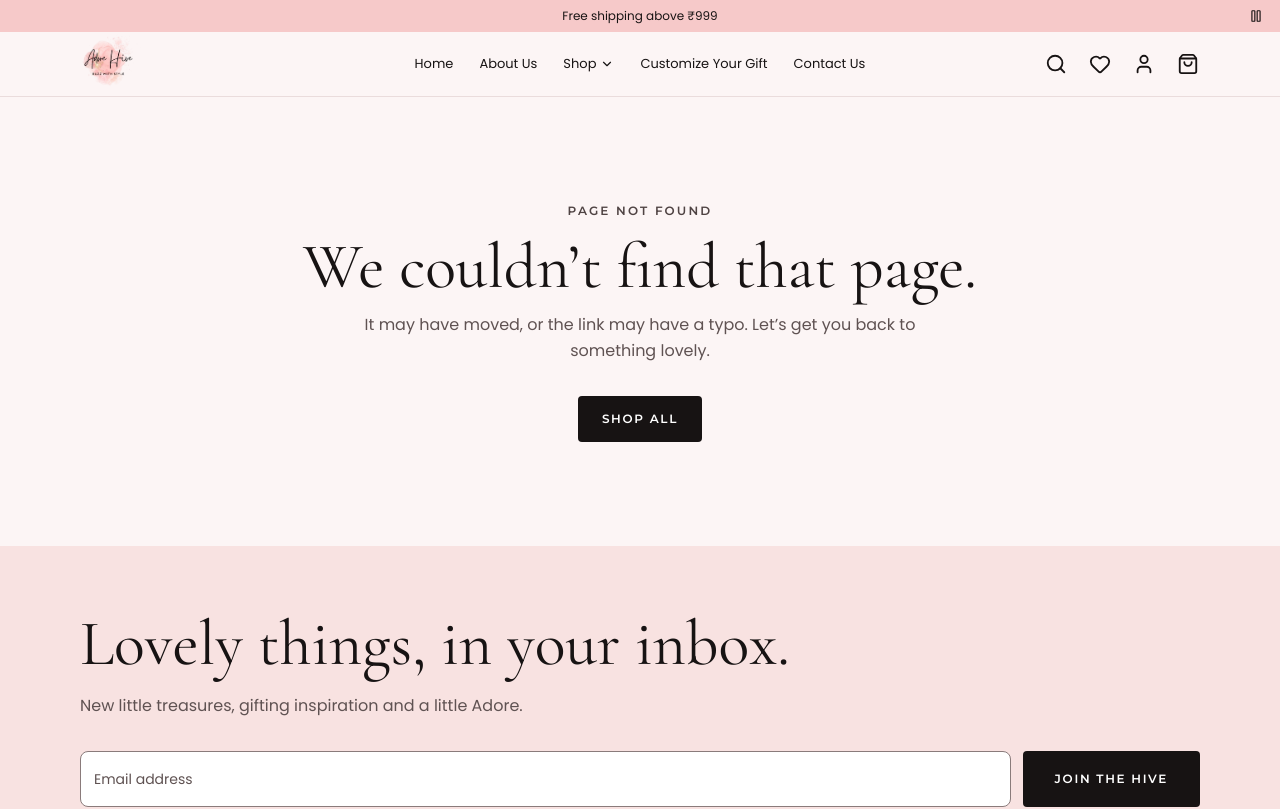
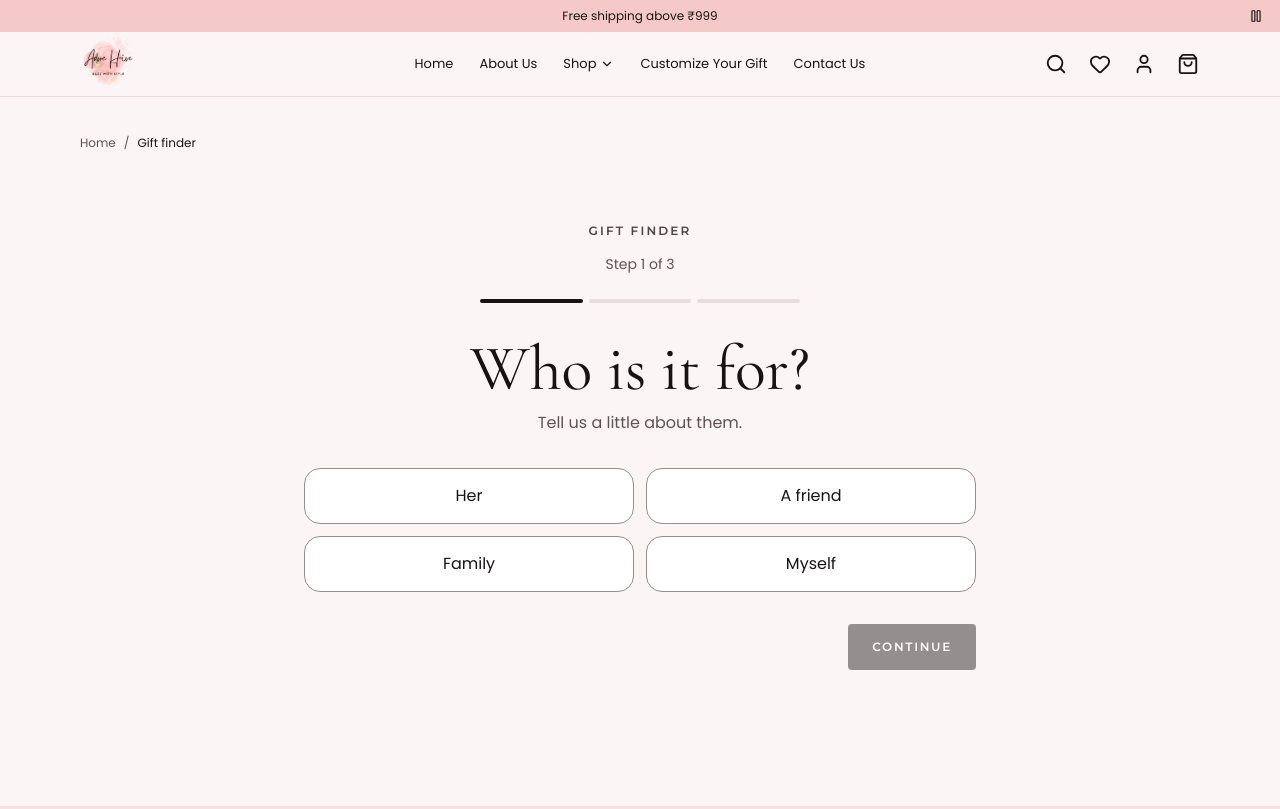
Before and after one commit to SuyashVJain/adore_hive, a React (Vite) app: page /gift-finder in a window 1280 px wide. Shown: the top 809 px of the page. Built offline with nearby package versions, Linux system fonts and the light colour scheme.

Commit message:
Add a three-step gift finder that ends on a filtered Shop page

```diff
--- a/scripts/sitemap.mjs
+++ b/scripts/sitemap.mjs
@@ -34,7 +34,7 @@ if (!indexable) {
   const categories = ['jewellery', 'hair-accessories', 'handmade-crochet', 'customized-gifting']
   const paths = [
     '/', '/shop', ...categories.map((c) => `/shop/${c}`), ...products.map((p) => `/product/${p}`),
-    '/about', '/contact', '/hamper-studio', '/letter-studio',
+    '/about', '/contact', '/hamper-studio', '/letter-studio', '/gift-finder',
     '/policies/shipping', '/policies/returns', '/policies/privacy', '/policies/terms',
   ]
   const xml = `<?xml version="1.0" encoding="UTF-8"?>\n<urlset xmlns="http://www.sitemaps.org/schemas/sitemap/0.9">\n${paths.map((p) => `  <url><loc>${SITE}${p}</loc></url>`).join('\n')}\n</urlset>\n`
--- a/src/App.tsx
+++ b/src/App.tsx
@@ -23,6 +23,7 @@ const AccountPage = named(() => import('@/pages/AccountPage'), 'AccountPage')
 const AboutPage = named(() => import('@/pages/AboutPage'), 'AboutPage')
 const Contact = named(() => import('@/pages/ContactPage'), 'Contact')
 const PolicyPage = named(() => import('@/pages/policies/PolicyPage'), 'PolicyPage')
+const GiftFinder = named(() => import('@/pages/GiftFinder'), 'GiftFinder')
 const HamperStudioPage = named(() => import('@/pages/HamperStudio'), 'HamperStudioPage')
 const LetterStudioPage = named(() => import('@/pages/LetterStudio'), 'LetterStudioPage')
 const NotFound = named(() => import('@/pages/pages'), 'NotFound')
@@ -46,6 +47,7 @@ export default function App() {
           <Route path="shop/:category" element={<Category />} />
           <Route path="product/:id" element={<ProductPage />} />
           <Route path="hamper-studio" element={<HamperStudioPage />} />
+          <Route path="gift-finder" element={<GiftFinder />} />
           <Route path="letter-studio" element={<LetterStudioPage />} />
           <Route path="search" element={<SearchPage />} />
           <Route path="order-confirmation/:id" element={<OrderConfirmation />} />
--- /dev/null
+++ b/src/pages/GiftFinder.tsx
@@ -0,0 +1,109 @@
+import { useRef, useState, type FormEvent } from 'react'
+import { useNavigate } from 'react-router-dom'
+import { ArrowLeft } from 'lucide-react'
+import { Breadcrumbs, Button } from '@/components/ui'
+import { occasions, recipients } from '@/data/products'
+import { applyFilters, emptyFilters } from '@/lib/listing'
+import { useSeo } from '@/lib/useDocumentTitle'
+import { products } from '@/data/products'
+import { meta } from '@/seo/routes'
+
+const budgets = [
+  { id: 'u500', label: 'Under ₹500', max: 499 },
+  { id: '500-1000', label: '₹500 to ₹1,000', min: 500, max: 1000 },
+  { id: '1000-2000', label: '₹1,000 to ₹2,000', min: 1000, max: 2000 },
+  { id: '2000+', label: '₹2,000 and above', min: 2000 },
+  { id: 'any', label: 'Anything goes' },
+] as const
+
+type Answers = { who: string; occasion: string; budget: string }
+const empty: Answers = { who: '', occasion: '', budget: '' }
+
+const steps = [
+  { key: 'who', title: 'Who is it for?', hint: 'Tell us a little about them.', options: recipients.map((r) => ({ id: r.slug, label: r.label })) },
+  { key: 'occasion', title: 'What are you celebrating?', hint: 'Big or small, every reason counts.', options: occasions.map((o) => ({ id: o.slug, label: o.label })) },
+  { key: 'budget', title: 'What feels right to spend?', hint: 'We will keep it within your budget.', options: budgets.map((b) => ({ id: b.id, label: b.label })) },
+] as const
+
+function toQuery(a: Answers) {
+  const b = budgets.find((x) => x.id === a.budget)
+  const sp = new URLSearchParams()
+  if (a.who) sp.set('for', a.who)
+  if (a.occasion) sp.set('occasion', a.occasion)
+  if (b && 'min' in b && b.min) sp.set('min', String(b.min))
+  if (b && 'max' in b && b.max) sp.set('max', String(b.max))
+  sp.set('finder', '1')
+  return sp
+}
+
+/** Three quick questions, then a filtered Shop page. Native radios inside a fieldset, so arrows, Space and Enter work. */
+export function GiftFinder() {
+  useSeo(meta.giftFinder.title, meta.giftFinder.description)
+  const navigate = useNavigate()
+  const [step, setStep] = useState(0)
+  const [a, setA] = useState<Answers>(empty)
+  const heading = useRef<HTMLHeadingElement>(null)
+  const s = steps[step]
+  const value = a[s.key]
+
+  const go = (n: number) => { setStep(n); requestAnimationFrame(() => heading.current?.focus()) }
+  const submit = (e: FormEvent) => {
+    e.preventDefault()
+    if (!value) return
+    if (step < steps.length - 1) return go(step + 1)
+    navigate(`/shop?${toQuery(a).toString()}`)
+  }
+
+  // Live count on the last step, so there are no surprises
+  const b = budgets.find((x) => x.id === a.budget)
+  const matches = step === 2 && a.budget
+    ? applyFilters(products, { ...emptyFilters(), recipient: a.who as never, occasions: a.occasion ? [a.occasion as never] : [], min: b && 'min' in b ? b.min : undefined, max: b && 'max' in b ? b.max : undefined }).length
+    : null
+
+  return (
+    <div className="container-page pb-44 pt-5 md:pb-20 md:pt-6">
+      <Breadcrumbs items={[{ label: 'Home', to: '/' }, { label: 'Gift finder' }]} />
+      <div className="mx-auto max-w-2xl py-8 md:py-14">
+        <p className="eyebrow mb-3 text-center">Gift finder</p>
+        <p className="mb-6 text-center text-sm text-muted" aria-live="polite">Step {step + 1} of {steps.length}</p>
+        <div className="mx-auto mb-8 flex max-w-xs gap-1.5" aria-hidden="true">
+          {steps.map((_, i) => <span key={i} className={`h-1 flex-1 rounded-full transition-colors ${i <= step ? 'bg-ink' : 'bg-line'}`} />)}
+        </div>
+
+        <form onSubmit={submit} key={s.key}>
+          <fieldset>
+            <legend className="w-full text-center">
+              <h1 ref={heading} tabIndex={-1} className="text-[2rem] leading-tight outline-none md:text-5xl">{s.title}</h1>
+              <span className="mt-2 block text-muted">{s.hint}</span>
+            </legend>
+            <div className="mt-8 grid gap-3 sm:grid-cols-2">
+              {s.options.map((o) => (
+                <label key={o.id} className="group block cursor-pointer">
+                  <input type="radio" name={s.key} value={o.id} checked={value === o.id} onChange={() => setA({ ...a, [s.key]: o.id })} className="peer sr-only" />
+                  <span className="flex min-h-14 items-center justify-center rounded-lg border border-edge bg-white px-4 py-3 text-center text-base transition-colors group-hover:border-line-strong peer-checked:border-ink peer-checked:bg-blush peer-focus-visible:outline peer-focus-visible:outline-2 peer-focus-visible:outline-offset-2 peer-focus-visible:outline-ink">
+                    {o.label}
+                  </span>
+                </label>
+              ))}
+            </div>
+          </fieldset>
+
+          {matches !== null && (
+            <p role="status" className="mt-5 text-center text-sm text-muted">{matches === 0 ? 'Nothing matches exactly, but we will show you the closest lovelies.' : `${matches} lovely ${matches === 1 ? 'idea' : 'ideas'} match so far.`}</p>
+          )}
+
+          <div className="mt-8 flex flex-col-reverse gap-3 sm:flex-row sm:justify-between">
+            {step > 0 ? <Button variant="outline" onClick={() => go(step - 1)}><ArrowLeft className="h-4 w-4" aria-hidden="true" /> Back</Button> : <span />}
+            <Button type="submit" disabled={!value}>{step < steps.length - 1 ? 'Continue' : 'Show my gifts'}</Button>
+          </div>
+        </form>
+
+        {(step > 0 || a.who) && (
+          <p className="mt-6 text-center text-sm">
+            <button type="button" onClick={() => { setA(empty); go(0) }} className="inline-flex min-h-11 items-center text-muted underline underline-offset-4 hover:text-ink">Start again</button>
+          </p>
+        )}
+      </div>
+    </div>
+  )
+}
```
